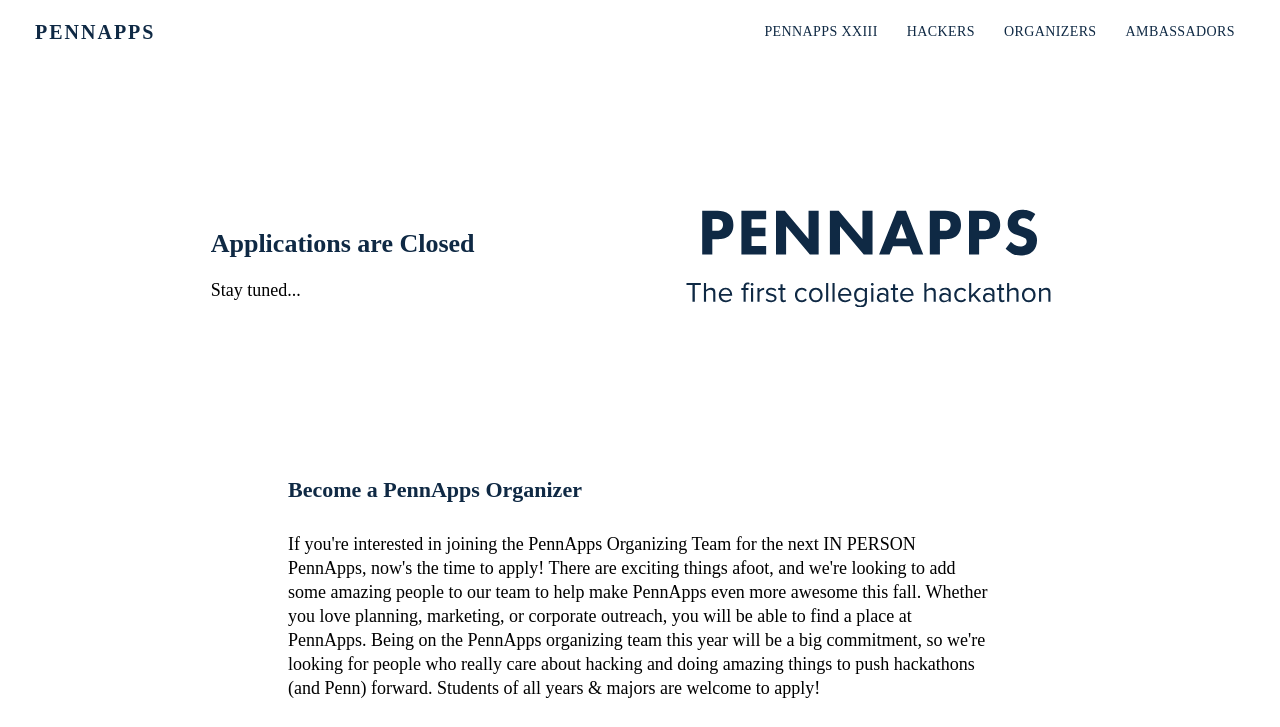
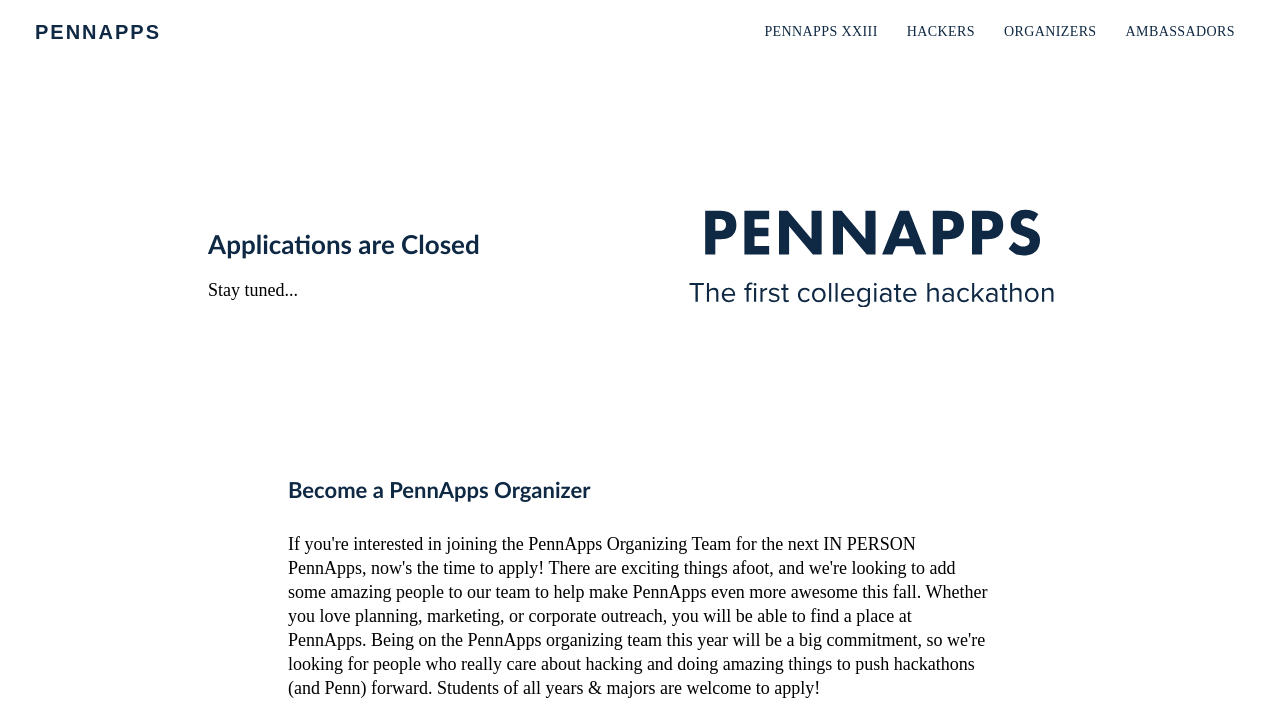
Before and after one commit to pennapps/pennapps.com, a Gatsby site: page /organizers in a window 1280 px wide. Shown: the top 727 px of the page. Built offline with nearby package versions, Linux system fonts and the light colour scheme; Gatsby itself is replaced by a stand-in of ours; a web font is replaced by a local one.

Commit message:
Add font fallbacks

```diff
--- a/src/components/Navbar.js
+++ b/src/components/Navbar.js
@@ -61,7 +61,7 @@ function DrawerAppBar(props) {
             sx={{
               flexGrow: 1,
               display: { xs: 'block', sm: 'block' },
-              fontFamily: 'Futura',
+              fontFamily: ['Futura', 'Trebuchet MS', 'Arial', 'sans-serif' ],
               fontWeight: 600,
               letterSpacing: 2,
               color: '#0F2944',
--- a/src/styles/hackers.css
+++ b/src/styles/hackers.css
@@ -34,7 +34,7 @@ body {
 }
 
 h1 {
-    font-family: "Futura PT", "Futura", "Trebuchet MS", "Arial", "sans-serif";
+    font-family: "Futura", "Trebuchet MS", "Arial", "sans-serif";
     font-style: normal;
     -webkit-font-smoothing: antialiased;
     font-weight: 600;
@@ -48,7 +48,7 @@ h1 {
     width: 49vw;
     margin: 0 auto;
     line-height: 1.5;
-    font-family: "Futura PT", "Futura", "Trebuchet MS", "Arial", "sans-serif";
+    font-family: "Futura", "Trebuchet MS", "Arial", "sans-serif";
     align-items: center;
 }
 
--- a/src/styles/organizers.css
+++ b/src/styles/organizers.css
@@ -13,14 +13,14 @@ div {
 }
 
 h2 {
-    font-family: Futura;
+    font-family: Futura, "Trebuchet MS", Arial, sans-serif;
     -webkit-font-smoothing: antialiased;
     color: #0F2944;
     font-size: 26px;
 }
 
 h3 {
-    font-family: Futura;
+    font-family: Futura, "Trebuchet MS", Arial, sans-serif;
     -webkit-font-smoothing: antialiased;
     color: #0F2944;
     margin-top: 30px;
```
